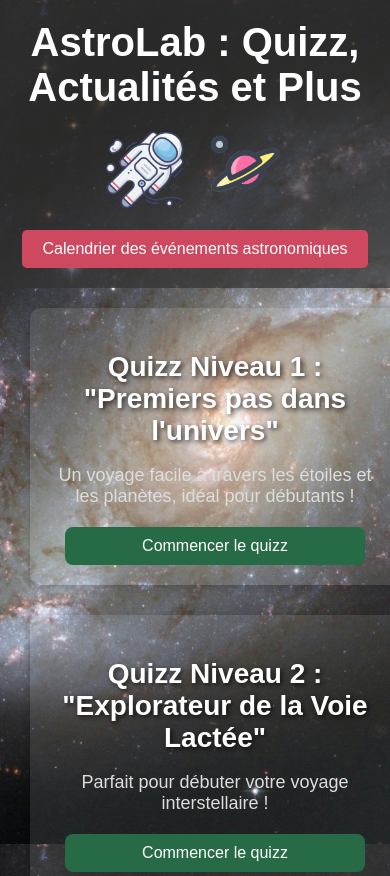
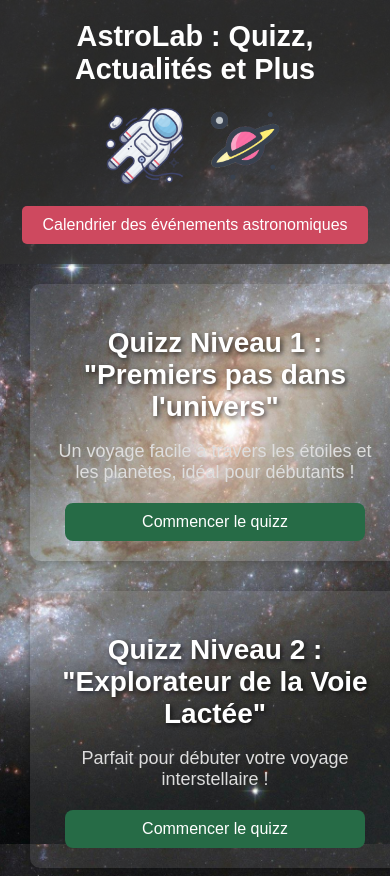
Before and after one commit to caroline-lte/ma-page-astronomie, a website: page index.html in a window 390 px wide. Shown: the top 876 px of the page. Drawn offline with Linux system fonts and the light colour scheme.

Commit message:
reduire taille texte sur mobile

```diff
--- a/style.css
+++ b/style.css
@@ -307,6 +307,7 @@ header .btn {
     padding: 10px 20px;
     text-decoration: none;
     border-radius: 5px;
+    text-align: center;
 }
 
 header .btn:hover {
@@ -432,3 +433,9 @@ footer a:hover {
     color: #fff;        /* Changer la couleur du lien au survol */
     text-decoration: underline; /* Ajouter un souligné au survol */
 }
+@media (max-width: 768px) {
+    header h1 {
+        font-size: 1.8em;  /* Réduit la taille du titre sur les petits écrans */
+    }
+
+}
```
